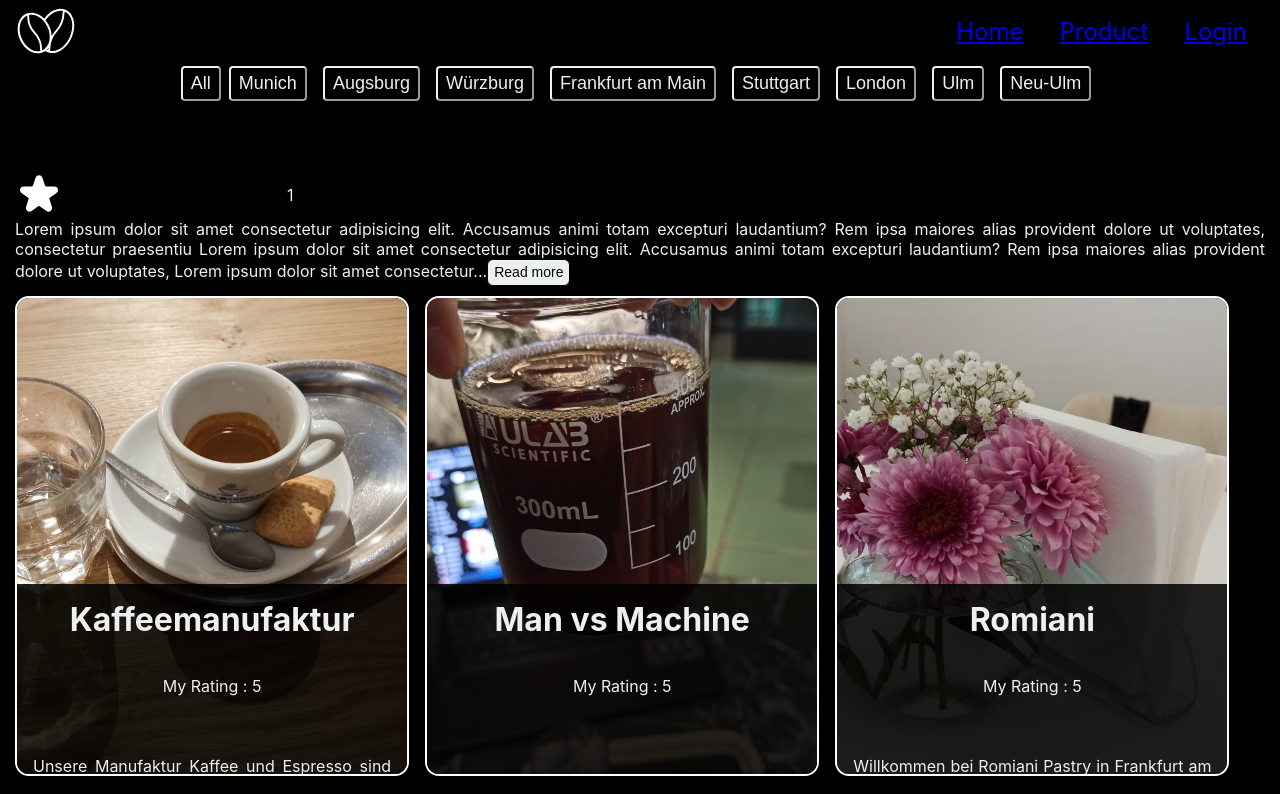
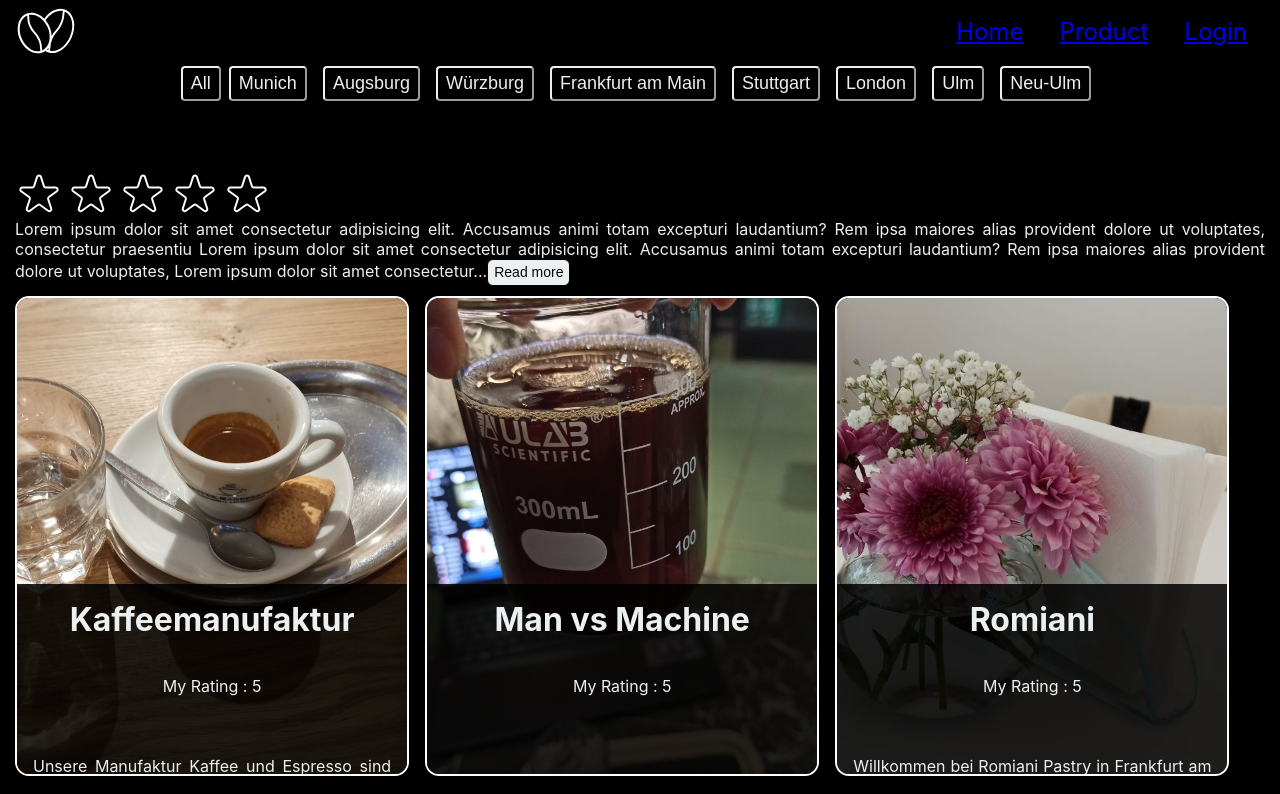
Before and after one commit to Khaanh/MyGastroTrip, a React (Create React App) app: page / in a window 1280 px wide. Shown: the top 794 px of the page. Built offline with nearby package versions, Linux system fonts and the light colour scheme.

Commit message:
feat: hover effect on rating star

```diff
--- a/src/components/StarRating.jsx
+++ b/src/components/StarRating.jsx
@@ -2,7 +2,8 @@
 import styles from "./StarRating.module.css";
 
 export default function StarRating({ maxRating = 5 }) {
-	const [rating, setRating] = useState(1);
+	const [rating, setRating] = useState(0);
+	const [tempRating, setTempRating] = useState(0);
 
 	const handleRating = (rating) => {
 		setRating(rating);
@@ -14,19 +15,31 @@
 				{Array.from({ length: maxRating }, (_, i) => (
 					<Star
 						key={i}
+						full={tempRating ? tempRating >= i + 1 : rating >= i + 1}
 						onRate={() => handleRating(i + 1)}
-						full={rating >= i + 1}
+						onHoverIn={() => {
+							setTempRating(i + 1);
+						}}
+						onHoverOut={() => {
+							setTempRating(0);
+						}}
 					/>
 				))}
 			</div>
-			<p className={styles.Text}>{rating || ""}</p>
+			<p className={styles.Text}>{tempRating || rating || ""}</p>
 		</div>
 	);
 }
 
-function Star({ onRate, full }) {
+function Star({ onRate, full, onHoverIn, onHoverOut }) {
 	return (
-		<span role="button" className={styles.Star} onClick={onRate}>
+		<span
+			role="button"
+			className={styles.Star}
+			onClick={onRate}
+			onMouseEnter={onHoverIn}
+			onMouseLeave={onHoverOut}
+		>
 			{full ? (
 				<svg
 					role="button"
@@ -42,7 +55,7 @@
 					xmlns="http://www.w3.org/2000/svg"
 					fill="none"
 					viewBox="0 0 24 24"
-					stroke="#000"
+					stroke="#fff"
 				>
 					<path
 						strokeLinecap="round"
```
